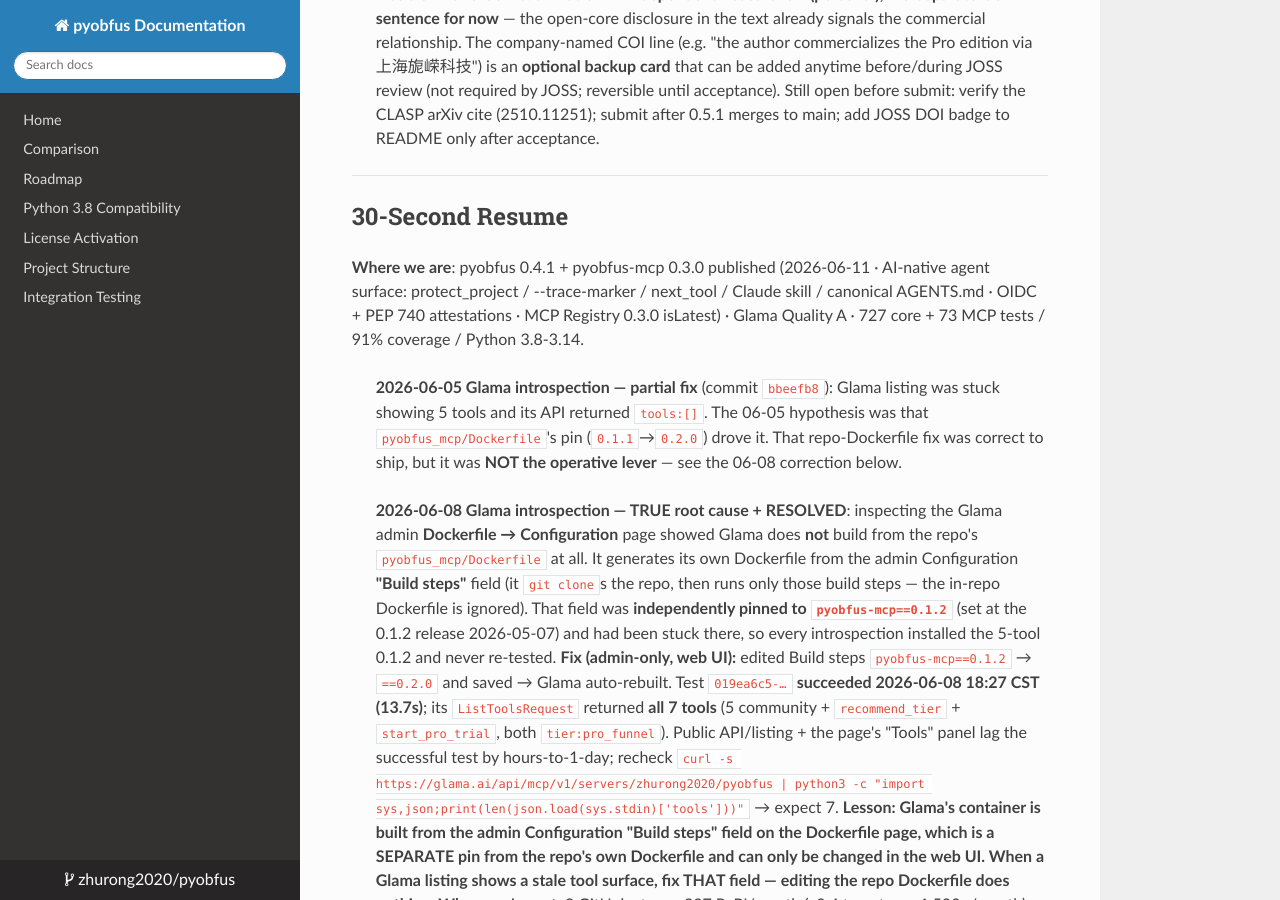
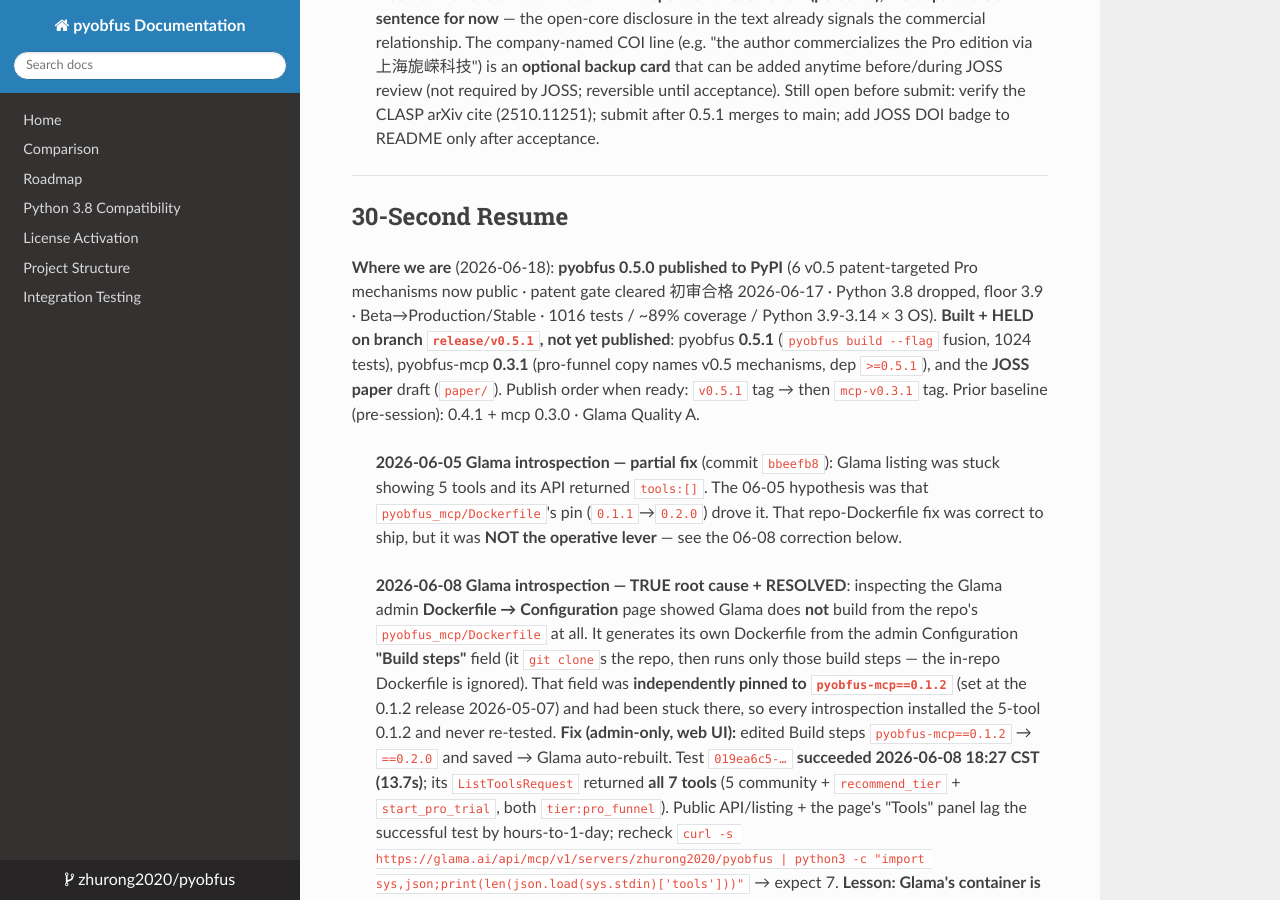
Before and after one commit to zhurong2020/pyobfus, an MkDocs documentation site: the page built from docs/POST_V0.4_TODO.md, in a window 1280 px wide and 900 px high, scrolled down 1045 px. Built offline with MkDocs 1.6.1, drawn with Linux system fonts in a browser that asks for light colours; nearby versions of some CDN libraries.

Commit message:
docs: sync cold-start status to session end (0.5.0 published; 0.5.1+mcp-0.3.1+JOSS held)
- POST_V0.4_TODO 'Where we are' (30-Second Resume): 0.4.1/727/91%/3.8 → 0.5.0
  published + 0.5.1/mcp-0.3.1/JOSS built-and-held on release/v0.5.1; 1016/1024
  tests, 89%, 3.9-3.14.
- CLAUDE.md active-state: '下一步 0.5.1' → '已构建·HELD' (0.5.1 + mcp-0.3.1 +
  JOSS draft), publish order, later items.

Co-Authored-By: Claude Opus 4.8 (1M context) <noreply@anthropic.com>
Claude-Session: https://claude.ai/code/session_01DQXakWkcQp4RvUfNxtTEDd

```diff
--- a/docs/POST_V0.4_TODO.md
+++ b/docs/POST_V0.4_TODO.md
@@ -24,7 +24,7 @@
 
 ## 30-Second Resume
 
-**Where we are**: pyobfus 0.4.1 + pyobfus-mcp 0.3.0 published (2026-06-11 · AI-native agent surface: protect_project / --trace-marker / next_tool / Claude skill / canonical AGENTS.md · OIDC + PEP 740 attestations · MCP Registry 0.3.0 isLatest) · Glama Quality A · 727 core + 73 MCP tests / 91% coverage / Python 3.8-3.14.
+**Where we are** (2026-06-18): **pyobfus 0.5.0 published to PyPI** (6 v0.5 patent-targeted Pro mechanisms now public · patent gate cleared 初审合格 2026-06-17 · Python 3.8 dropped, floor 3.9 · Beta→Production/Stable · 1016 tests / ~89% coverage / Python 3.9-3.14 × 3 OS). **Built + HELD on branch `release/v0.5.1`, not yet published**: pyobfus **0.5.1** (`pyobfus build --flag` fusion, 1024 tests), pyobfus-mcp **0.3.1** (pro-funnel copy names v0.5 mechanisms, dep `>=0.5.1`), and the **JOSS paper** draft (`paper/`). Publish order when ready: `v0.5.1` tag → then `mcp-v0.3.1` tag. Prior baseline (pre-session): 0.4.1 + mcp 0.3.0 · Glama Quality A.
 
 > **2026-06-05 Glama introspection — partial fix** (commit `bbeefb8`): Glama listing was stuck showing 5 tools and its API returned `tools:[]`. The 06-05 hypothesis was that `pyobfus_mcp/Dockerfile`'s pin (`0.1.1`→`0.2.0`) drove it. That repo-Dockerfile fix was correct to ship, but it was **NOT the operative lever** — see the 06-08 correction below.
 >
```
Also changed, not shown: CLAUDE.md (+2 -1 lines).
